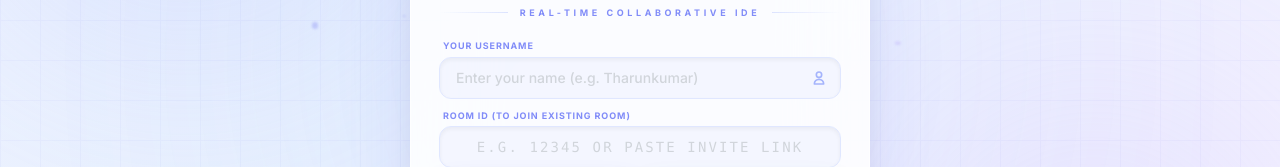
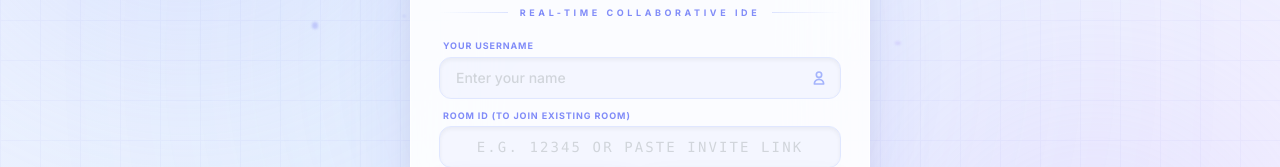
Before and after one commit to Tharun4743/GOAT-CE, a React (Vite) app: page /#/ in a window 1280 px wide. Shown: the part 340-507 px from the top of the page. Built offline with nearby package versions, Linux system fonts and the light colour scheme.

Commit message:
chore: update username input placeholder to 'Enter your name'

```diff
--- a/pages/LandingPage.tsx
+++ b/pages/LandingPage.tsx
@@ -144,7 +144,7 @@ const LandingPage: React.FC<LandingPageProps> = ({ onJoin }) => {
                     type="text"
                     value={username}
                     onChange={(e) => { setUsername(e.target.value); setError(null); }}
-                    placeholder="Enter your name (e.g. Tharunkumar)"
+                    placeholder="Enter your name"
                     className="w-full bg-indigo-50/60 border border-indigo-100 rounded-xl px-3.5 sm:px-4 py-2.5 text-gray-800 text-xs sm:text-sm font-medium focus:outline-none focus:ring-2 focus:ring-indigo-300/60 focus:border-indigo-300 transition-all placeholder:text-gray-300 shadow-inner"
                   />
                   <div className="absolute right-3.5 top-1/2 -translate-y-1/2 text-indigo-300 transition-colors group-focus-within:text-indigo-400">
```
